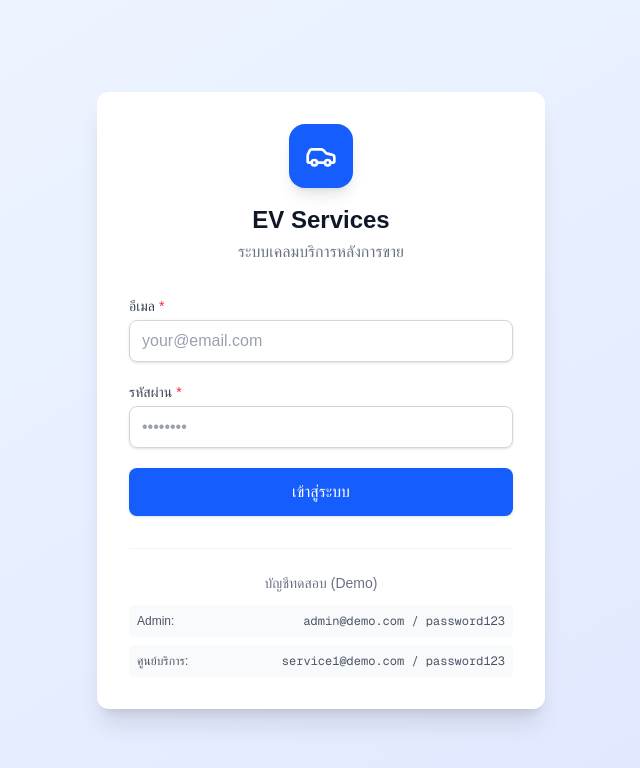
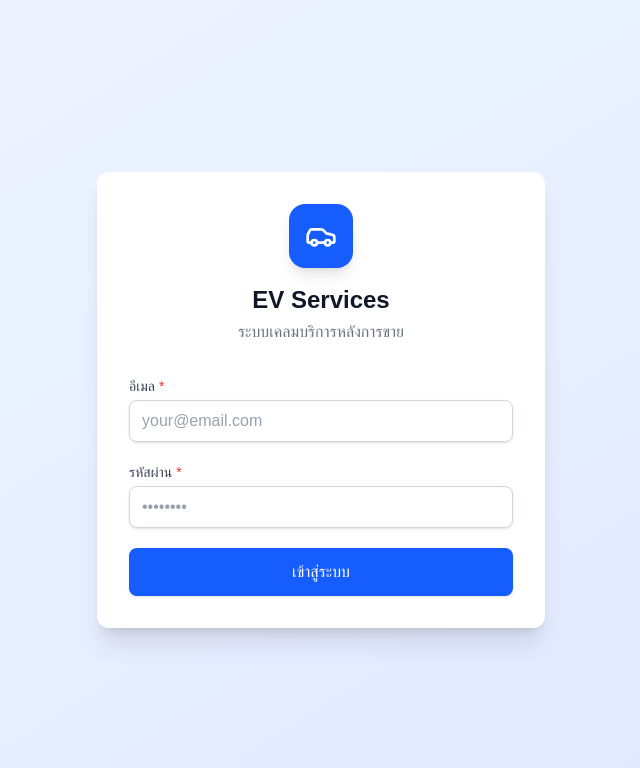
Before and after one commit to mizae1234/evservices, a Next.js app: page /auth/login in a window 1280 px wide. Shown: the top 768 px of the page, without its empty margins (319-959 px from the left). Built offline with nearby package versions, Linux system fonts and the light colour scheme.

Commit message:
chore: remove demo account info from login page

```diff
--- a/src/app/auth/login/page.tsx
+++ b/src/app/auth/login/page.tsx
@@ -95,22 +95,7 @@ export default function LoginPage() {
                         </Button>
                     </form>
 
-                    {/* Demo Accounts */}
-                    <div className="mt-8 pt-6 border-t border-gray-100">
-                        <p className="text-sm text-gray-500 text-center mb-3">
-                            บัญชีทดสอบ (Demo)
-                        </p>
-                        <div className="space-y-2 text-xs text-gray-600">
-                            <div className="flex justify-between p-2 bg-gray-50 rounded">
-                                <span>Admin:</span>
-                                <span className="font-mono">admin@demo.com / password123</span>
-                            </div>
-                            <div className="flex justify-between p-2 bg-gray-50 rounded">
-                                <span>ศูนย์บริการ:</span>
-                                <span className="font-mono">service1@demo.com / password123</span>
-                            </div>
-                        </div>
-                    </div>
+
                 </CardContent>
             </Card>
         </div>
```
